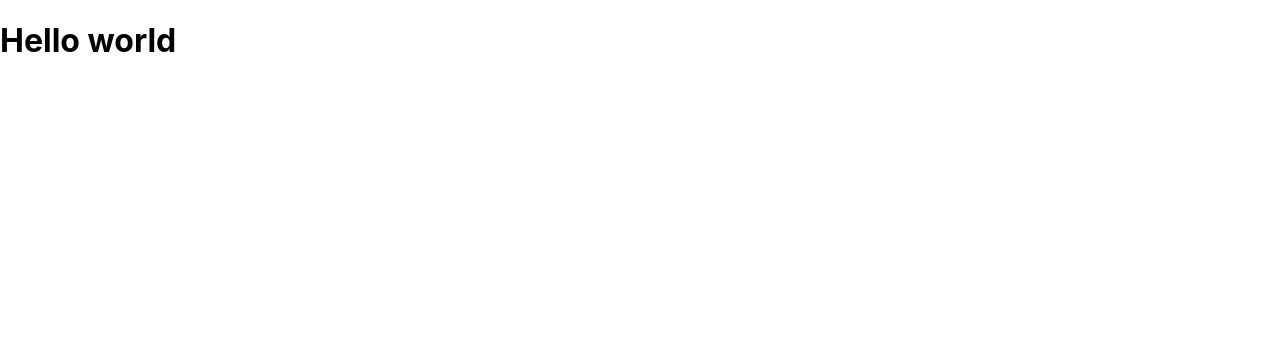
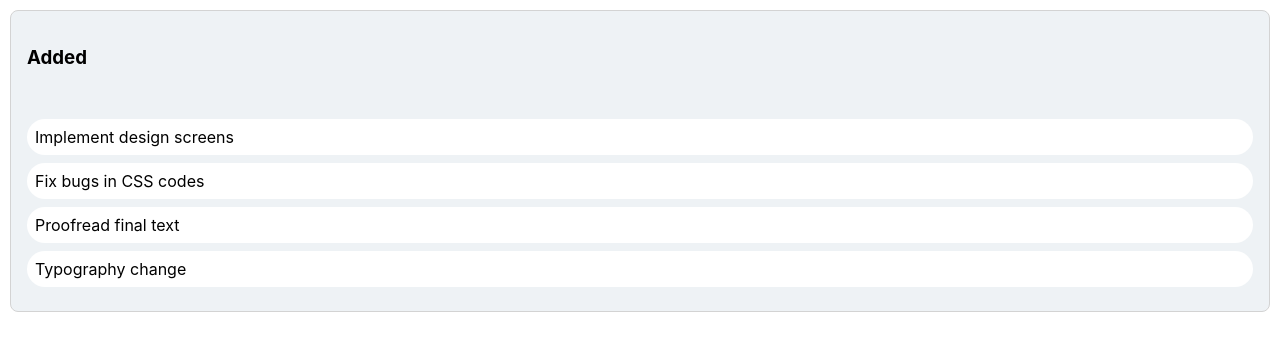
Before and after one commit to poko91/task-management-app, a React (Create React App) app: page / in a window 1280 px wide. Shown: the top 350 px of the page. Built offline with nearby package versions, Linux system fonts and the light colour scheme.

Commit message:
Created basic task list (#1)
* feat: added initial data

* feat: added basic task list

```diff
--- a/package.json
+++ b/package.json
@@ -9,6 +9,7 @@
     "react": "^18.2.0",
     "react-dom": "^18.2.0",
     "react-scripts": "5.0.1",
+    "styled-components": "^6.1.4",
     "web-vitals": "^2.1.4"
   },
   "scripts": {
--- a/src/App.js
+++ b/src/App.js
@@ -1,11 +1,21 @@
+import { useState } from "react";
 import "./index.css";
+import initialData from "./data/initial-data";
+import Column from "./components/TaskList/Column";
 
 function App() {
-  return (
-    <div className="App">
-      <h1>Hello world</h1>
-    </div>
-  );
+  const [state] = useState(initialData);
+
+  return state.columnOrder.map((columnId) => {
+    const column = state.columns[columnId];
+    const tasks = column.taskIds.map((taskId) => state.tasks[taskId]);
+
+    return (
+      <div>
+        <Column key={column.id} column={column} tasks={tasks} />
+      </div>
+    );
+  });
 }
 
 export default App;
--- /dev/null
+++ b/src/components/TaskList/Column.jsx
@@ -0,0 +1,32 @@
+import styled from "styled-components";
+import Task from "./Task";
+
+const Container = styled.div`
+  margin: 0.625rem;
+  background-color: #eef2f5;
+  border: 1px solid lightgray;
+  border-radius: 0.5rem;
+`;
+const Title = styled.h3`
+  padding: 1rem;
+`;
+const TaskList = styled.div`
+  padding: 1rem;
+`;
+
+const Column = (props) => {
+  return (
+    <div>
+      <Container>
+        <Title>{props.column.title}</Title>
+        <TaskList>
+          {props.tasks.map((task) => (
+            <Task key={task.id} task={task} />
+          ))}
+        </TaskList>
+      </Container>
+    </div>
+  );
+};
+
+export default Column;
--- /dev/null
+++ b/src/components/TaskList/Task.jsx
@@ -0,0 +1,18 @@
+import styled from "styled-components";
+
+const Container = styled.div`
+  background-color: white;
+  border-radius: 1.25rem;
+  padding: 8px;
+  margin-bottom: 8px;
+`;
+
+const Task = (props) => {
+  return (
+    <div>
+      <Container>{props.task.content}</Container>
+    </div>
+  );
+};
+
+export default Task;
--- /dev/null
+++ b/src/data/initial-data.js
@@ -0,0 +1,18 @@
+const initialData = {
+  tasks: {
+    "task-1": { id: "task-1", content: "Implement design screens" },
+    "task-2": { id: "task-2", content: "Fix bugs in CSS codes" },
+    "task-3": { id: "task-3", content: "Proofread final text" },
+    "task-4": { id: "task-4", content: "Typography change" },
+  },
+  columns: {
+    "column-1": {
+      id: "column-1",
+      title: "Added",
+      taskIds: ["task-1", "task-2", "task-3", "task-4"],
+    },
+  },
+  columnOrder: ["column-1"],
+};
+
+export default initialData;
```
Also changed, not shown: 1 other file (tests, documents, lock files or other folders).
